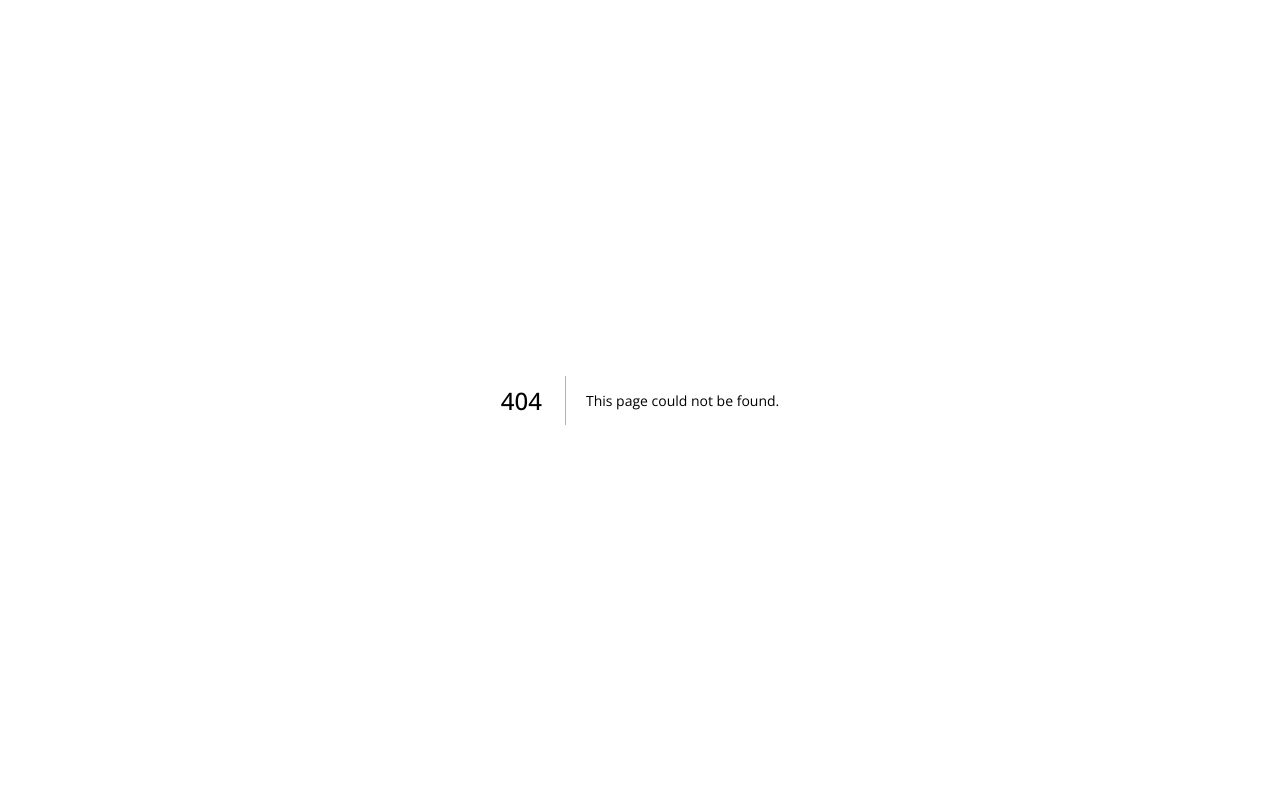
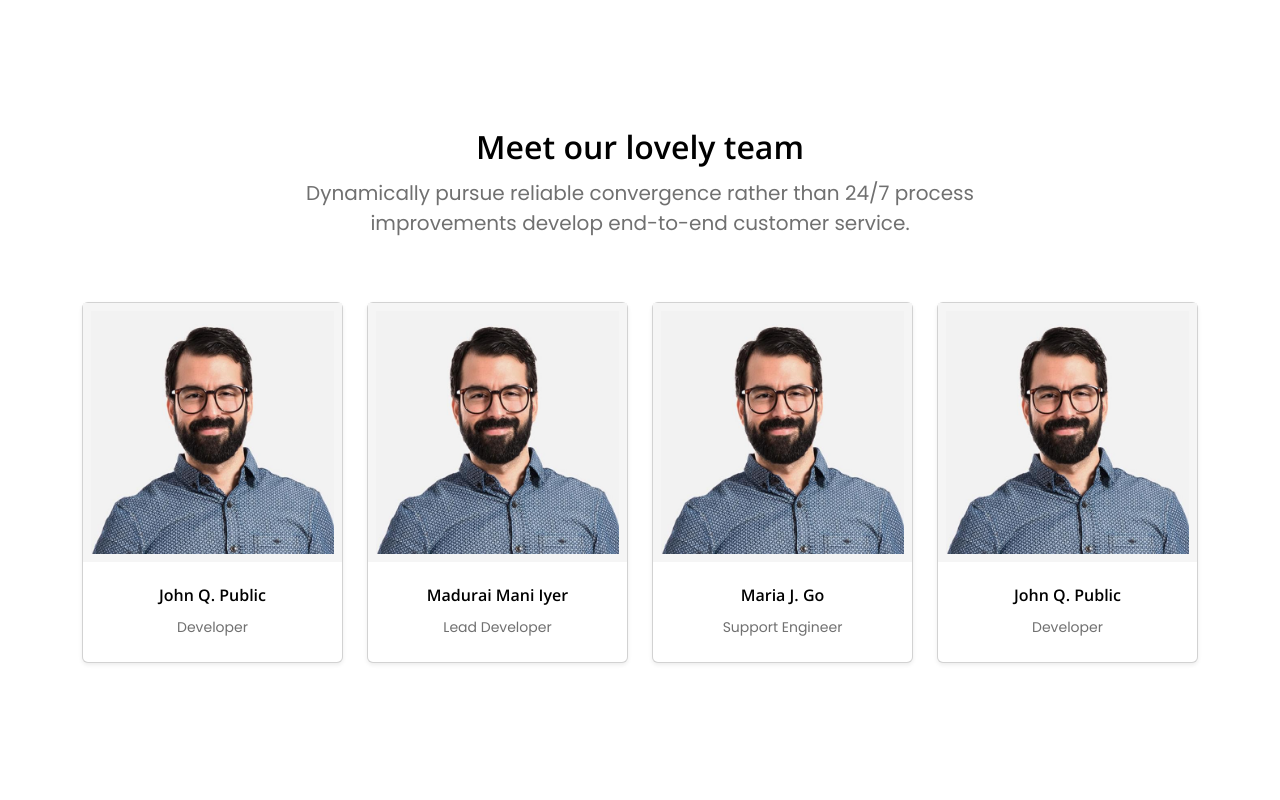
Before and after one commit to jateen1415/corprox, a Next.js app: page /about-us in a window 1280 px wide. Before the commit this address had no page. Shown: the top 800 px of the page. Built offline with nearby package versions, Linux system fonts and the light colour scheme.

Commit message:
creating new page about us

```diff
--- /dev/null
+++ b/app/about-us/page.jsx
@@ -0,0 +1,59 @@
+import React from "react";
+import { Header } from "@/components/layout/header";
+import { Footer } from "@/components/layout/footer";
+
+import styles from "./style.module.scss";
+import { MeetTeam } from "@/components/aboutUs/meetTeam";
+
+export default function AboutUs() {
+  return (
+    <div>
+      <Header />
+      <section className={styles.sectionSpace}>
+        <div className="container">
+          <div className="row">
+            <div className="col-md-12 d-flex justify-content-center">
+              <div className={styles.sectionHeading}>
+                <h2>Meet our lovely team</h2>
+                <p>
+                  Dynamically pursue reliable convergence rather than 24/7
+                  process improvements develop end-to-end customer service.
+                </p>
+              </div>
+            </div>
+            <div className="col-12 col-md-6 col-lg-3 mb-md-4 mb-4 ">
+              <MeetTeam
+                src="/images/about-profile1.jpeg"
+                cardTitle="John Q. Public"
+                cardText=" Developer"
+              />
+            </div>
+            <div className="col-12 col-md-6 col-lg-3 mb-md-4 mb-4 ">
+              <MeetTeam
+                src="/images/about-profile1.jpeg"
+                cardTitle="Madurai Mani Iyer"
+                cardText="Lead Developer"
+              />
+            </div>
+            <div className="col-12 col-md-6 col-lg-3 mb-md-4 mb-4 ">
+              <MeetTeam
+                src="/images/about-profile1.jpeg"
+                cardTitle="Maria J. Go"
+                cardText=" Support Engineer"
+              />
+            </div>
+            <div className="col-12 col-md-6 col-lg-3 mb-md-4 mb-4 ">
+              <MeetTeam
+                src="/images/about-profile1.jpeg"
+                cardTitle="John Q. Public"
+                cardText=" Developer"
+              />
+            </div>
+          </div>
+        </div>
+      </section>
+
+      <Footer />
+    </div>
+  );
+}
--- /dev/null
+++ b/app/about-us/style.module.scss
@@ -0,0 +1,34 @@
+@import "~/styles/partials/config";
+
+.sectionHeading {
+    margin-bottom: text(larger);
+    text-align: center;
+    max-width: 50rem;
+    h2 {
+      font-size: text(xxxl);
+      font-weight: 600;
+      margin-bottom: 0.7rem;
+      color: color(background);
+      @include mobile {
+        font-size: 1.325rem;
+      }
+    }
+    p {
+      font-size: 1.25rem;
+      font-weight: 400;
+      color: color(gray-light);
+      @include mobile {
+        font-size: 1rem;
+        line-height: 1.6;
+      }
+    }
+  }
+
+  .sectionSpace {
+    @include mobile{
+      padding-top: 3rem;
+      padding-bottom: 3rem;
+    }
+    padding-top: 8rem;
+    padding-bottom: 8rem;
+  }
--- a/app/home/page.jsx
+++ b/app/home/page.jsx
@@ -10,7 +10,7 @@ import { QualityServices } from "@/components/qualityServices";
 import { ConsultingAgency } from "@/components/consultingAgency";
 
 import styles from "./style.module.scss";
-import { AboutUs } from "@/components/aboutUs";
+import { AboutUs } from "@/components/homeAboutUs";
 
 export default function HomePage() {
   return (
--- a/app/home/style.module.scss
+++ b/app/home/style.module.scss
@@ -25,9 +25,13 @@
 }
 
 .sectionSpace {
+  @include mobile{
+    padding-top: 3rem;
+    padding-bottom: 3rem;
+  }
   padding-top: 8rem;
   padding-bottom: 8rem;
 }
-.bgSoft{
+.bgSoft {
   background-color: color(background-soft-light);
 }
--- /dev/null
+++ b/components/aboutUs/meetTeam/index.jsx
@@ -0,0 +1,42 @@
+import { ImageCustom } from "@/components/ui/imageCustom";
+import {
+  FaDribble as FaDribble,
+  FaFacebookF,
+  FaTwitter,
+  FaYoutube,
+} from "react-icons/fa";
+import styles from "./style.module.scss";
+
+function MeetTeam(props) {
+  return (
+    <div className={styles.profileCard}>
+      <div className="card shadow-sm">
+        <div className={`${styles.profileImage}`}>
+          <ImageCustom src={props.src} width={200} height={200} alt="service" />
+        </div>
+
+        <div className={`${styles.profileCardBody} card-body`}>
+          <h3 className={styles.sbTitle}> {props.cardTitle}</h3>
+          <p className={styles.sbText}>{props.cardText}</p>
+
+          {/* <div className={`${styles.socialLink} mt-4`}>
+            <div class={`${styles.iconShape} backgroundTweet`}>
+              <FaTwitter />
+            </div>
+            <div class={`${styles.iconShape} backgroundFacebook`}>
+              <FaFacebookF />
+            </div>
+            <div class={`${styles.iconShape} backgroundYoutube`}>
+              <FaYoutube />
+            </div>
+            <div class={`${styles.iconShape} backgroundDribble`}>
+              <FaDribble />
+            </div>
+          </div> */}
+        </div>
+      </div>
+    </div>
+  );
+}
+
+export { MeetTeam };
--- /dev/null
+++ b/components/aboutUs/meetTeam/style.module.scss
@@ -0,0 +1,47 @@
+@import "~/styles/partials/config";
+
+.profileCard {
+  .profileImage {
+    padding: 0.5rem;
+    background-color: color(background-soft-light);
+    margin-bottom: 1.5rem;
+    img {
+      width: 100%;
+      height: auto;
+    }
+  }
+  .profileCardBody {
+    padding: 1.5rem;
+    padding-top: 0;
+    text-align: center;
+    .sbTitle {
+      font-size: text(normal);
+      font-weight: 600;
+      margin-bottom: 0.7rem;
+      color: color(background);
+    }
+    .sbText {
+      font-size: 0.875rem;
+      font-weight: 400;
+      line-height: 1.6;
+      color: color(gray-light);
+      margin-bottom: 0;
+    }
+
+    .socialLink {
+      .iconShape {
+        width: 2rem;
+        height: 2rem;
+        border-radius: 2rem;
+        display: inline-flex;
+        justify-content: center;
+        margin-right: 0.5rem;
+        align-items: center;
+
+        svg {
+          color: color(foreground);
+        }
+      }
+    }
+  }
+}
--- a/components/aboutUs/index.jsx
+++ b/components/homeAboutUs/index.jsx
@@ -6,7 +6,7 @@ import { TfiControlForward } from "react-icons/tfi";
 import styles from "./style.module.scss";
 import { ImageCustom } from "../ui/imageCustom";
 
-function AboutUs({}) {
+function HomeAboutUs({}) {
   return (
     <div class="container">
       <div class="row justify-content-around">
@@ -98,4 +98,4 @@ function AboutUs({}) {
   );
 }
 
-export { AboutUs };
+export { HomeAboutUs };
```
Also changed, not shown: components/homeAboutUs/style.module.scss (renamed from components/aboutUs/style.module.scss), public/images/about-profile1.jpeg (added).
